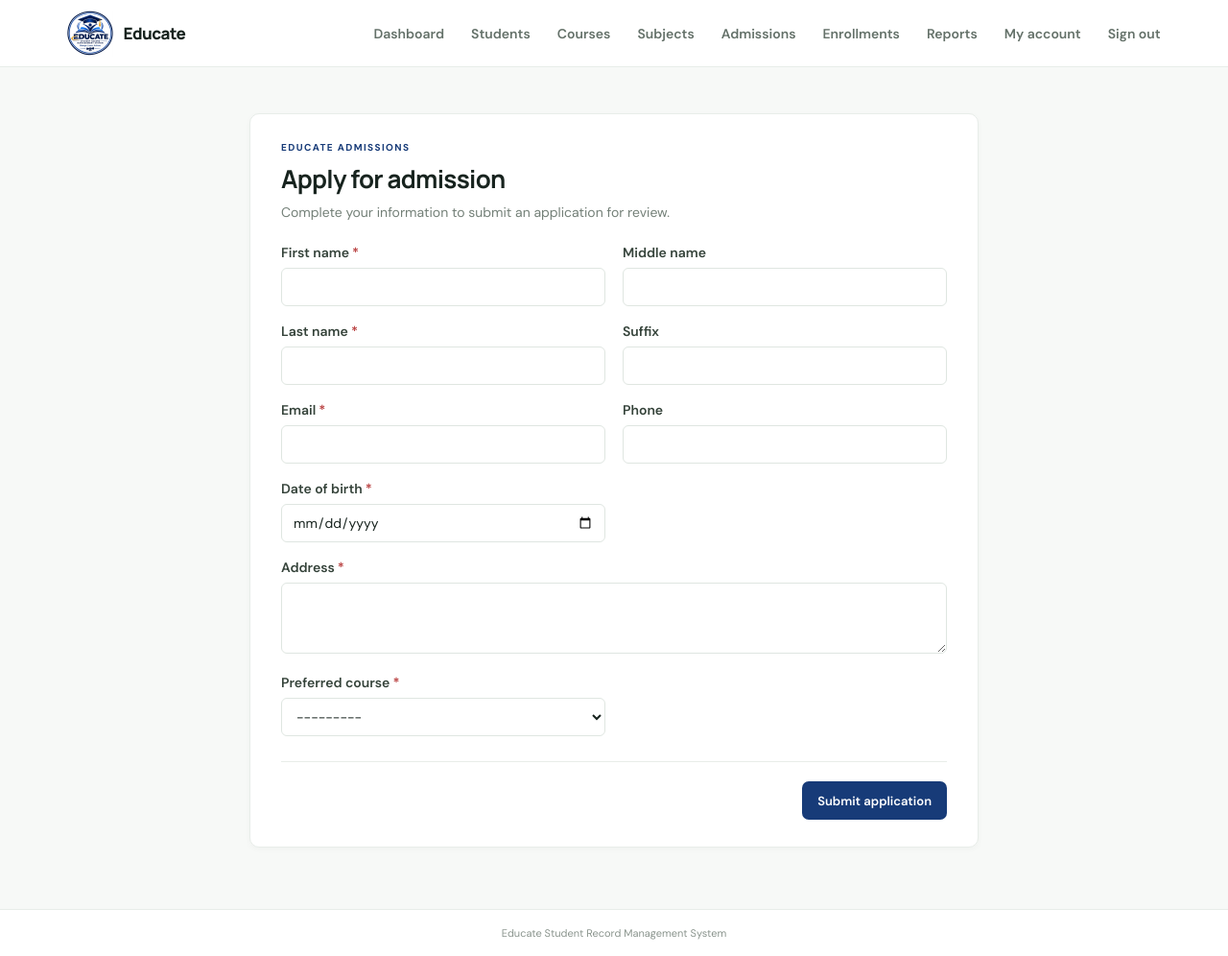
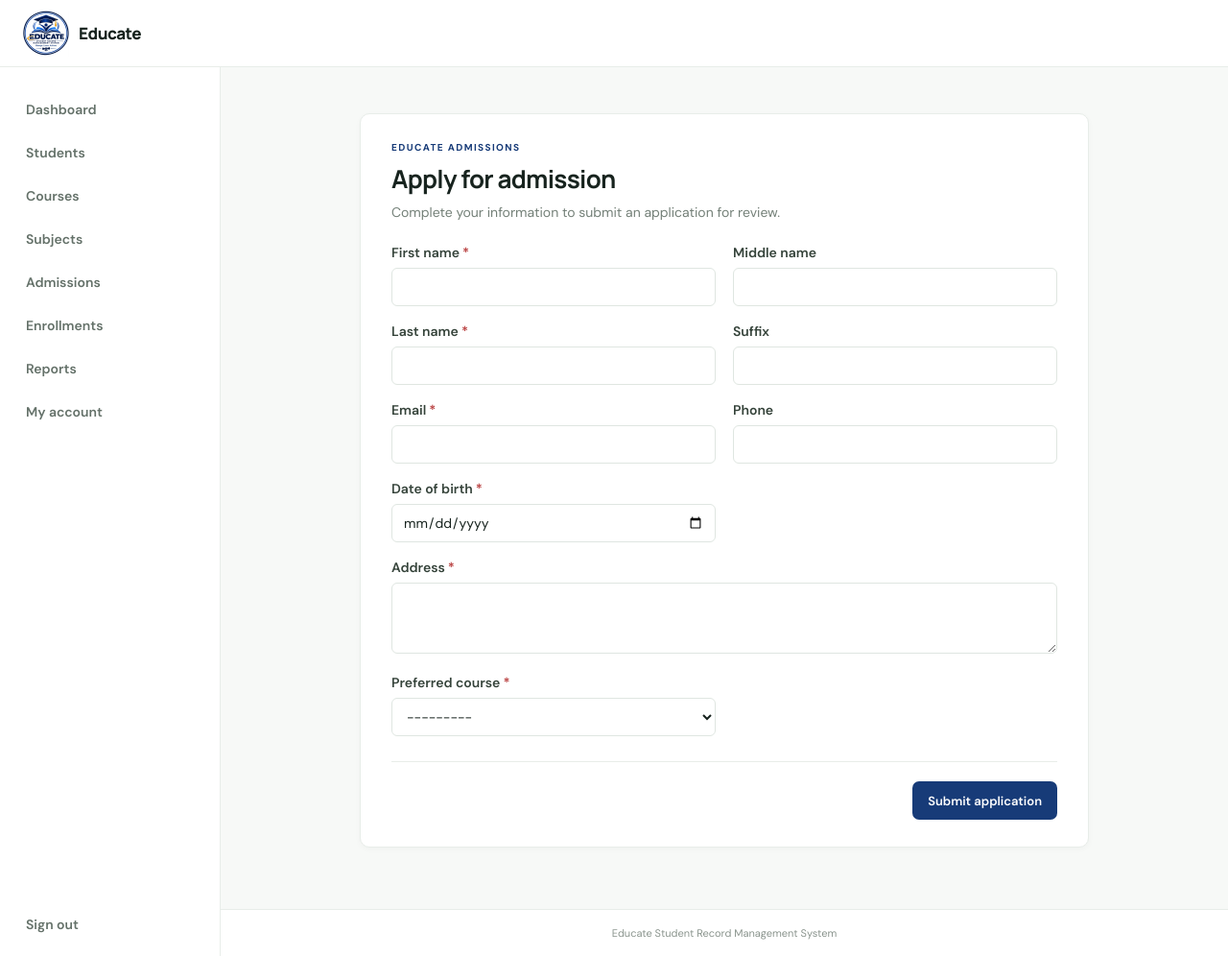
Before and after one commit to ArlyneUdaundo/IT425, a Django app: page /apply/ in a window 1280 px wide. Shown: the whole page at 96% size. Run offline with Django 5.2, Linux system fonts and the light colour scheme; the visitor is signed in with stand-in values (Sample User, id 1); data that the repository does not hold is empty.

Commit message:
feat: move portal navigation to sidebar
Replace the horizontal navigation bar with a role-aware sidebar on desktop and compact scrollable navigation on mobile.

Co-authored-by: Copilot <223556219+Copilot@users.noreply.github.com>

```diff
--- a/students/static/students/styles.css
+++ b/students/static/students/styles.css
@@ -13,15 +13,21 @@
 * { box-sizing: border-box; }
 body { margin: 0; background: var(--canvas); color: var(--ink); font-family: "DM Sans", sans-serif; font-size: 14px; }
 a { color: inherit; text-decoration: none; }
-.topbar { height: 70px; padding: 0 max(calc((100vw - 1180px) / 2), 5.5vw); display: flex; align-items: center; justify-content: space-between; background: #fff; border-bottom: 1px solid var(--line); }
+.topbar { height: 70px; padding: 0 24px; display: flex; align-items: center; background: #fff; border-bottom: 1px solid var(--line); }
 .brand { display: flex; align-items: center; gap: 10px; font: 800 17px Manrope, sans-serif; letter-spacing: -.5px; }
 .brand-logo { width: 48px; height: 48px; object-fit: contain; }
-nav { display: flex; align-items: center; gap: 28px; color: #647169; font-weight: 600; }
-nav a:hover, .actions a:hover, .back-link:hover { color: var(--green); }
-.logout-form { margin: 0; }
+.app-layout { min-height: calc(100vh - 70px); display: grid; grid-template-columns: 230px minmax(0, 1fr); }
+.sidebar { padding: 24px 14px; display: flex; flex-direction: column; border-right: 1px solid var(--line); background: #fff; }
+.side-nav { display: flex; flex-direction: column; gap: 5px; color: #647169; font-weight: 600; }
+.side-nav a { padding: 11px 13px; border-radius: 7px; }
+.side-nav a:hover, .side-nav a:focus-visible { background: #f0f4f8; color: var(--green); }
+.side-nav a:focus-visible, .logout-form button:focus-visible { outline: 2px solid var(--green); outline-offset: 2px; }
+.actions a:hover, .back-link:hover { color: var(--green); }
+.logout-form { margin: auto 0 0; padding: 22px 13px 0; color: #647169; font-weight: 600; }
 .logout-form button { padding: 0; border: 0; background: none; color: inherit; font: inherit; cursor: pointer; }
 .logout-form button:hover { color: var(--green); }
-.page { max-width: 1180px; min-height: calc(100vh - 122px); padding: 48px 24px 64px; margin: auto; }
+.content-area { min-width: 0; display: flex; flex-direction: column; }
+.page { width: 100%; max-width: 1180px; min-height: calc(100vh - 122px); padding: 48px 24px 64px; margin: 0 auto; flex: 1; }
 .page-heading { display: flex; align-items: center; justify-content: space-between; gap: 20px; margin-bottom: 30px; }
 h1, h2, p { margin-top: 0; }
 h1, h2 { font-family: Manrope, sans-serif; letter-spacing: -.7px; }
@@ -120,7 +126,11 @@ td { padding: 15px; border-top: 1px solid #eef1ef; color: #526057; white-space:
 @media (max-width: 700px) {
   .topbar { height: 62px; padding: 0 18px; }
   .brand-logo { width: 42px; height: 42px; }
-  nav { gap: 16px; }
+  .app-layout { min-height: calc(100vh - 62px); display: block; }
+  .sidebar { padding: 8px 12px; border-right: 0; border-bottom: 1px solid var(--line); }
+  .side-nav { flex-direction: row; gap: 4px; overflow-x: auto; }
+  .side-nav a { flex: 0 0 auto; padding: 10px 12px; font-size: 12px; }
+  .logout-form { margin: 0; padding: 8px 12px 4px; }
   .page { padding: 32px 16px 46px; }
   .page-heading { align-items: flex-start; flex-direction: column; }
   .stats { gap: 10px; }
@@ -129,7 +139,6 @@ td { padding: 15px; border-top: 1px solid #eef1ef; color: #526057; white-space:
   .panel-heading { align-items: flex-start; flex-direction: column; }
   .search-form { width: 100%; }
   .search-form input { width: auto; flex: 1; min-width: 0; }
-  nav { gap: 10px; font-size: 12px; }
   .form-panel { padding: 23px 18px; }
   .form-grid { grid-template-columns: 1fr; }
   .field-wide { grid-column: auto; }
--- a/students/templates/students/base.html
+++ b/students/templates/students/base.html
@@ -14,7 +14,10 @@
       <img class="brand-logo" src="{% static 'students/educate-logo.jpg' %}" alt="">
       <span>Educate</span>
     </a>
-    <nav>
+  </header>
+  <div class="app-layout">
+    <aside class="sidebar" aria-label="Main navigation">
+      <nav class="side-nav">
       {% if user.is_authenticated %}
         {% if user.is_superuser or user.profile.role == "registrar" %}
           <a href="{% url 'students:registrar_dashboard' %}">Dashboard</a>
@@ -32,17 +35,20 @@
           <a href="{% url 'enrollment:student_request' %}">Request enrollment</a>
         {% endif %}
         <a href="{% url 'students:account' %}">My account</a>
-        <form class="logout-form" method="post" action="{% url 'logout' %}">
-          {% csrf_token %}
-          <button type="submit">Sign out</button>
-        </form>
       {% else %}
         <a href="{% url 'login' %}">Sign in</a>
         <a href="{% url 'students:student_register' %}">Create student account</a>
         <a href="{% url 'admissions:apply' %}">Apply for admission</a>
       {% endif %}
       </nav>
-  </header>
+      {% if user.is_authenticated %}
+        <form class="logout-form" method="post" action="{% url 'logout' %}">
+          {% csrf_token %}
+          <button type="submit">Sign out</button>
+        </form>
+      {% endif %}
+    </aside>
+    <div class="content-area">
       <main class="page">
         {% if messages %}
           <div class="messages">
@@ -52,5 +58,7 @@
         {% block content %}{% endblock %}
       </main>
       <footer class="footer">Educate Student Record Management System</footer>
+    </div>
+  </div>
 </body>
 </html>
--- a/students/tests.py
+++ b/students/tests.py
@@ -87,6 +87,8 @@ class StudentDirectoryTests(TestCase):
         self.assertContains(response, "registrar")
         self.assertContains(response, "Registrar")
         self.assertContains(response, reverse("students:account"))
+        self.assertContains(response, '<aside class="sidebar" aria-label="Main navigation">')
+        self.assertContains(response, '<nav class="side-nav">')
 
     def test_my_account_shows_linked_student_identifier(self):
         student_user = User.objects.create_user(username="avery")
```
Lines whose indentation alone changed are shown as unchanged.
